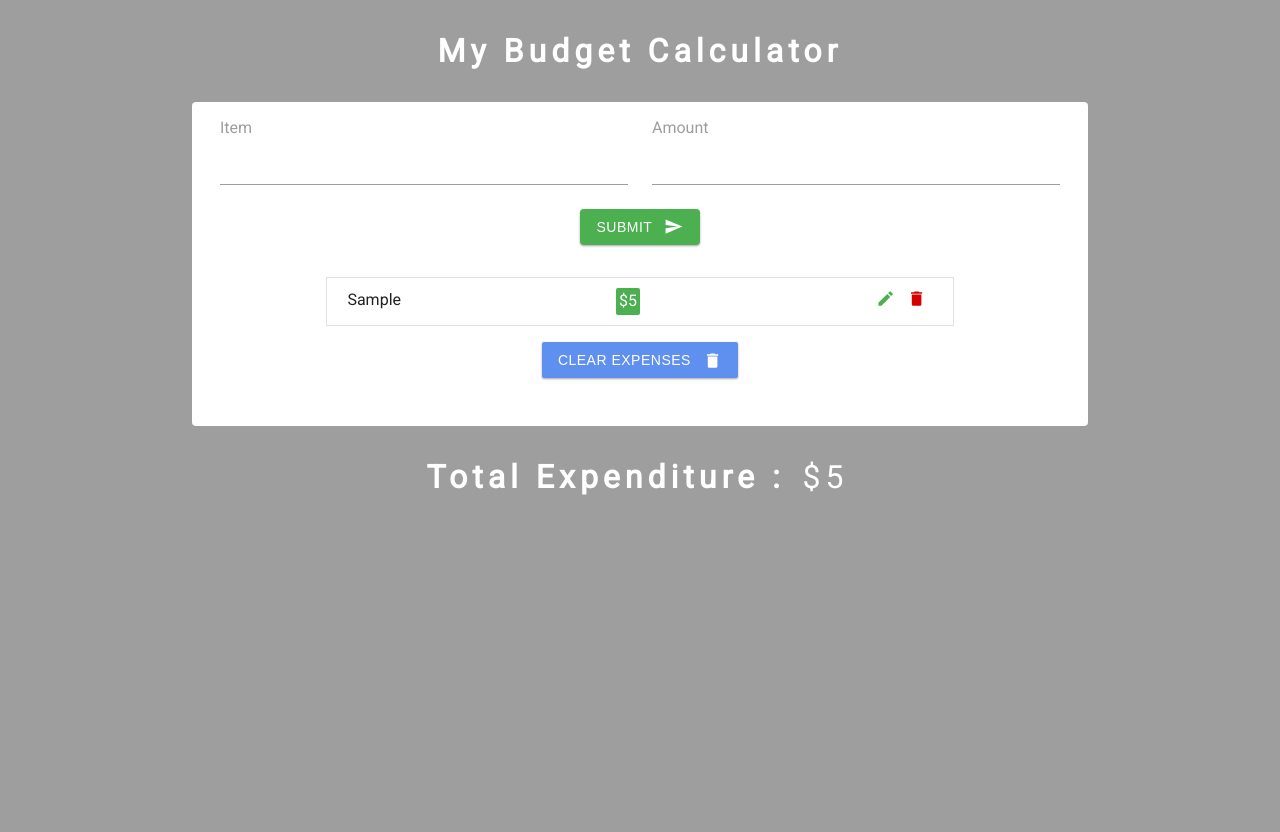
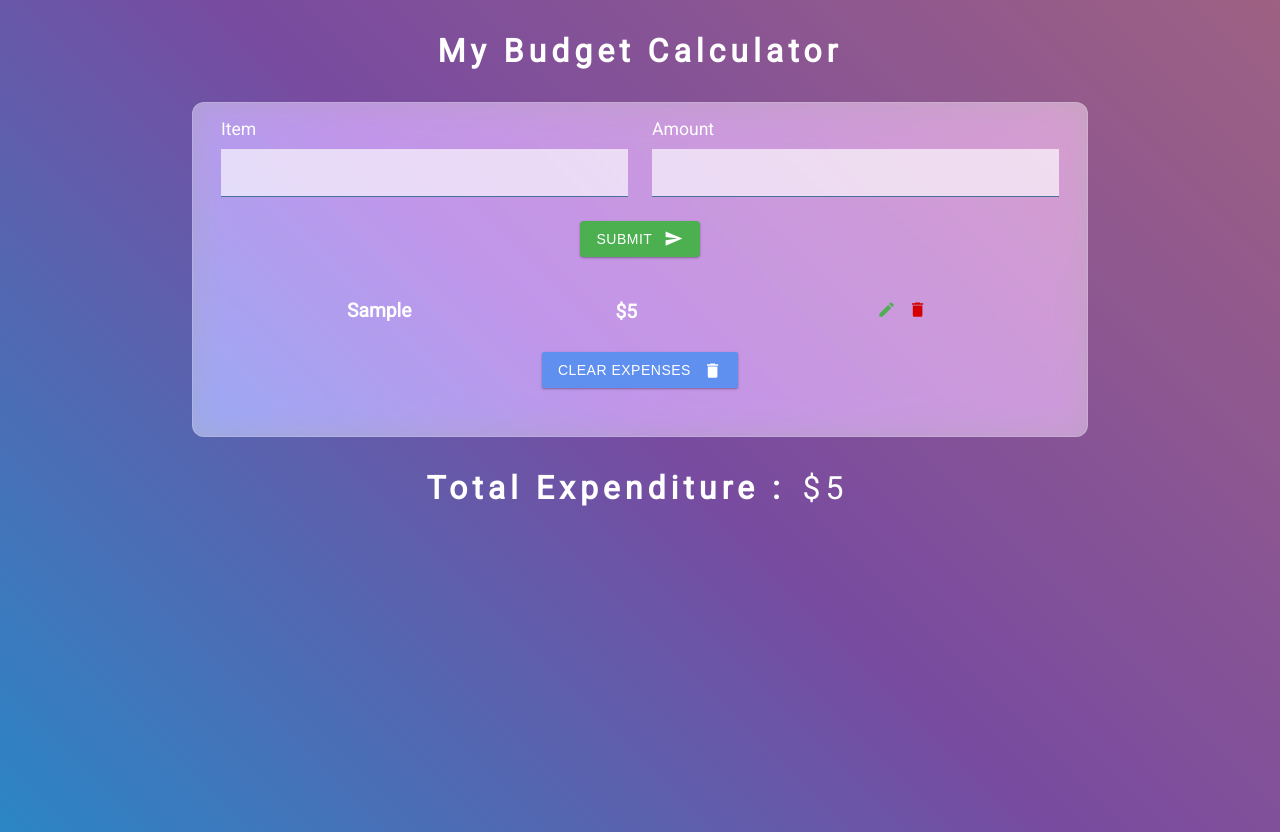
Before and after one commit to Pumpkin-cod/Budget-Calculator, a React (Vite) app: page / in a window 1280 px wide. Both pictures are taken after typing "Sample", "5" into the empty fields and a click on the button "SUBMIT". Before the commit the page ends 800 px from the top, so only its background shows below. Built offline with nearby package versions, Linux system fonts and the light colour scheme.

Commit message:
css updated

```diff
--- a/src/App.css
+++ b/src/App.css
@@ -1,4 +1,4 @@
-@import url("https://fonts.googleapis.com/css?family=Roboto&display=swap");
+@import url('https://fonts.googleapis.com/css?family=Roboto&display=swap');
 :root {
 	--primaryColor: #f15025;
 	--mainWhite: #fff;
@@ -13,9 +13,17 @@
 	box-sizing: border-box;
 }
 body {
-  background: var(--mainGrey);
+	background-color: #9e6183;
+	background-image: linear-gradient(
+		225deg,
+		#9e6183 0%,
+		#784ba0 50%,
+		#2b86c5 100%
+	);
+	background-repeat: no-repeat;
+	height: 100vh;
 	color: var(--mainBlack);
-  font-family: "Roboto", sans-serif;
+	font-family: 'Roboto', sans-serif;
 }
 h1 {
 	text-align: center;
@@ -25,12 +33,16 @@ h1 {
 	letter-spacing: 5px;
 }
 .App {
+	-webkit-backdrop-filter: blur(16px) saturate(180%);
+	backdrop-filter: blur(16px) saturate(180%);
+	background-color: rgba(255, 255, 255, 0.45);
+	border-radius: 12px;
+	border: 1px solid rgba(209, 213, 219, 0.3);
+
 	margin: 0 auto;
 	max-width: 1280px;
 	width: 90%;
-  background: var(--mainWhite);
 	padding-bottom: 3rem;
-  border-radius: 4px;
 }
 .form-center {
 	display: flex;
@@ -42,21 +54,22 @@ h1 {
 }
 label {
 	display: block;
-  color: var(--mainGrey);
-  font-size: 1rem;
+	color: var(--mainWhite);
+	font-size: 1.1rem;
 	text-transform: capitalize;
 }
 
 .form-control {
-  background-color: transparent;
+	/* background-color: transparent; */
+	background-color: rgba(255, 255, 255, 0.65);
 	border: none;
-  border-bottom: 1px solid var(--mainGrey);
+	border-bottom: 0.5px solid #47719a;
 	border-radius: 0;
 	outline: none;
 	height: 3rem;
 	width: 100%;
 	font-size: 16px;
-  margin: 0 0 8px 0;
+	margin: 10px 0 8px 0;
 	padding: 0;
 }
 .btn {
@@ -121,7 +134,6 @@ label {
 	font-size: 1.2rem;
 }
 
-
 .list {
 	margin: 2rem 0.75rem 0 0.75rem;
 	list-style-type: none;
@@ -129,33 +141,38 @@ label {
 	padding: 0;
 }
 .item {
-  background-color: var(--mainWhite);
 	line-height: 1.5rem;
 	padding: 10px 20px;
 	margin-bottom: 1rem;
-  border: 1px solid #e0e0e0;
+	border: none;
 	display: flex;
 	justify-content: space-between;
 	transition: all 0.3s linear;
 }
+
 .item:hover {
 	box-shadow: 0 14px 28px rgba(0, 0, 0, 0.25), 0 10px 10px rgba(0, 0, 0, 0.22);
 	transform: scale(1.05);
 }
+
 .info {
 	flex: 0 0 60%;
 	display: flex;
 	justify-content: space-between;
 }
+
 .expense {
 	margin-right: 2rem;
 	text-transform: capitalize;
+  color: var(--mainWhite);
+  font-weight: 700;
+	font-size: 1.2rem;
 }
 .amount {
-  font-weight: 300;
-  font-size: 1rem;
+	font-weight: 700;
+	font-size: 1.2rem;
 	color: var(--mainWhite);
-  background-color: var(--mainGreen);
+	/* background-color: var(--mainGreen); */
 	border-radius: 2px;
 	padding: 1px 3px;
 }
@@ -166,13 +183,25 @@ label {
 	font-size: 1.2rem;
 	outline: none;
 	cursor: pointer;
+	transition: all 0.3s cubic-bezier(0.25, 0.8, 0.25, 1);
 }
 .clear-btn {
 	color: var(--mainRed);
 }
+
+.clear-btn:hover {
+	box-shadow: 0 14px 28px rgba(0, 0, 0, 0.25), 0 10px 10px rgba(0, 0, 0, 0.22);
+	transform: scale(1.05);
+}
 .edit-btn {
 	color: var(--mainGreen);
 }
+
+.edit-btn:hover {
+	box-shadow: 0 14px 28px rgba(0, 0, 0, 0.25), 0 10px 10px rgba(0, 0, 0, 0.22);
+	transform: scale(1.05);
+}
+
 .total {
 	font-weight: 300;
 	color: var(--mainWhite);
```
Also changed, not shown: src/bg.png (added), 1 other file (tests, documents, lock files or other folders). Lines whose indentation alone changed are shown as unchanged.
